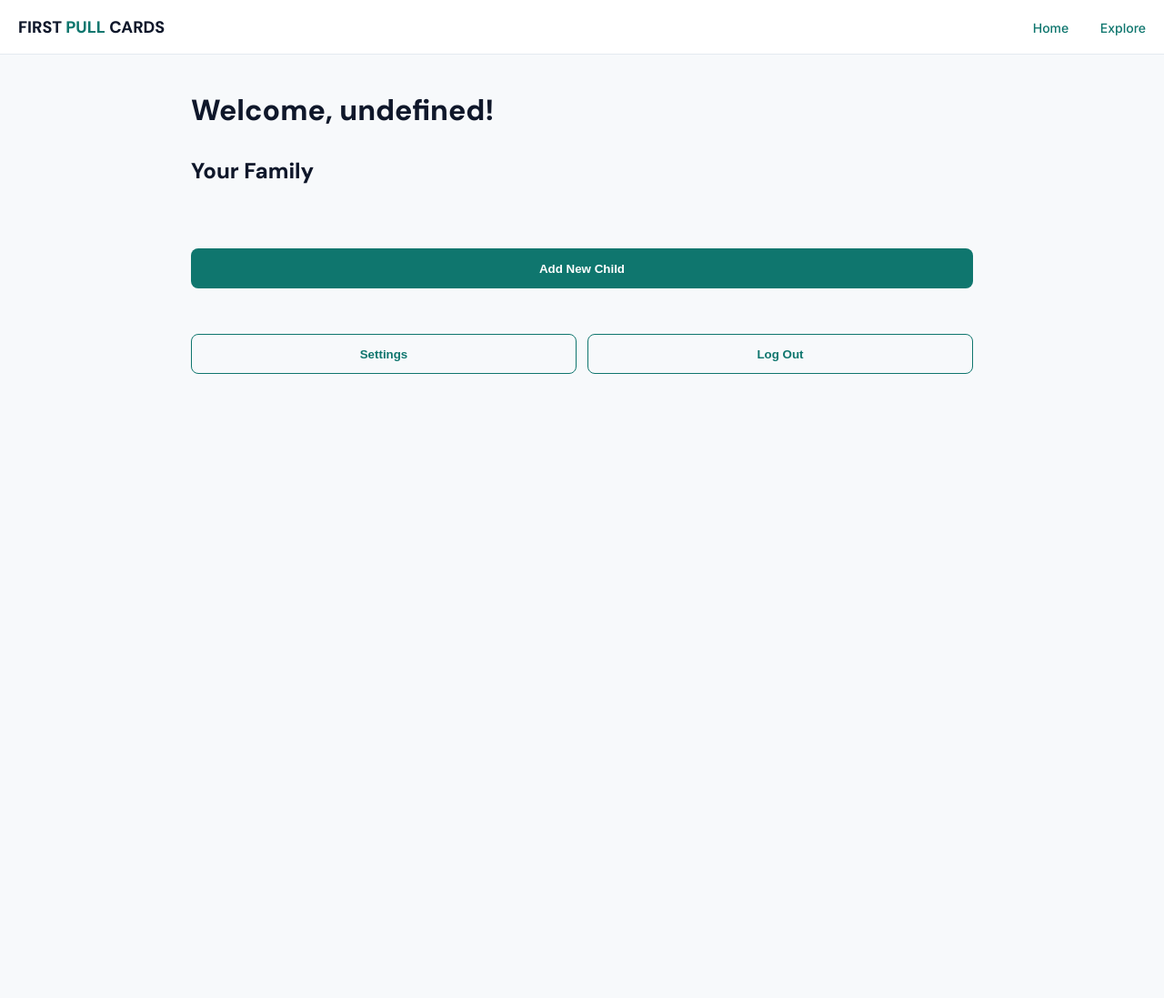
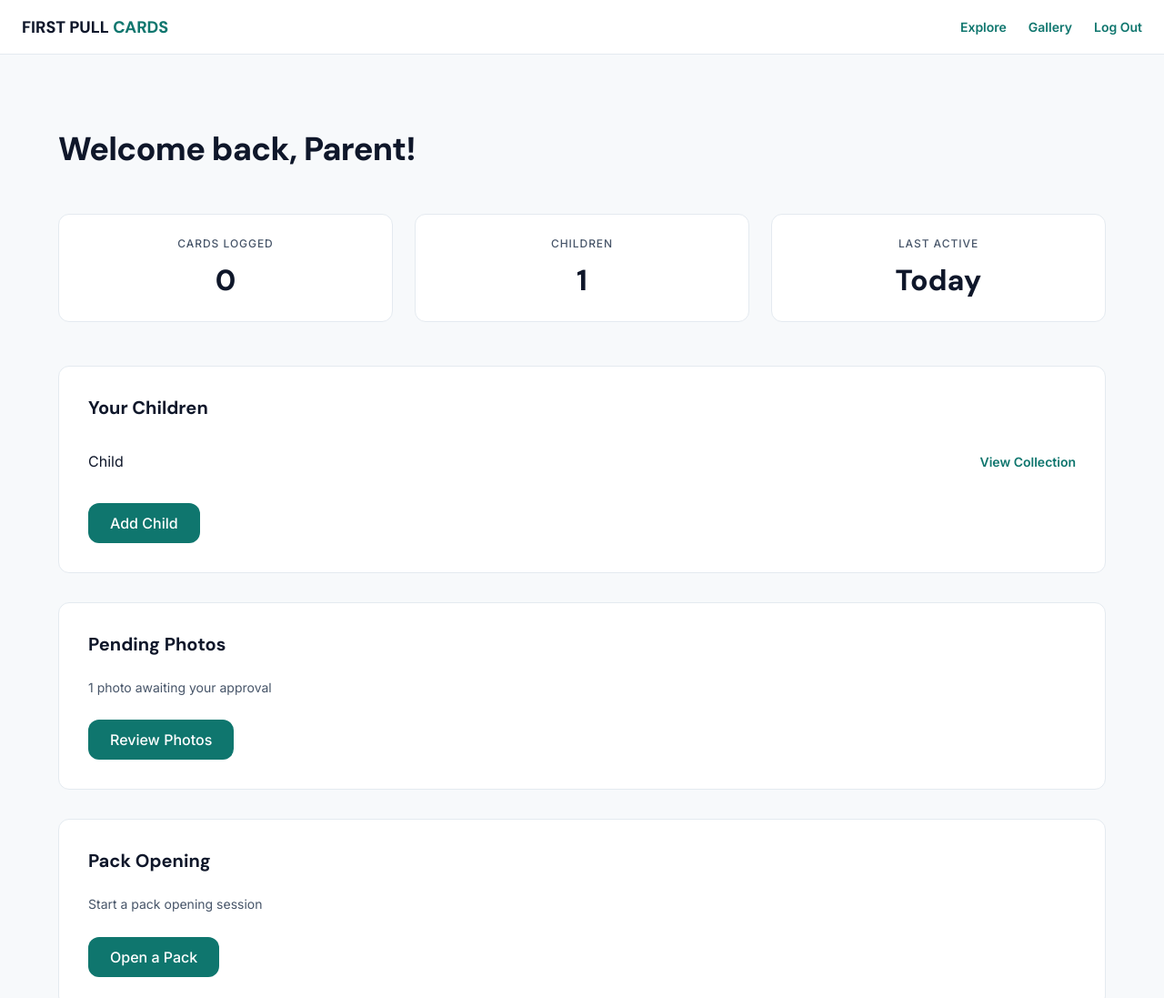
Before and after one commit to tobyriotte/fpc-demo, a plain HTML site: page dashboard/index.html in a window 1280 px wide. Shown: the top 1097 px of the page at 91% size. Before the commit the page ends 800 px from the top, so only its background shows below. Drawn offline with Linux system fonts and the light colour scheme.

Commit message:
Add dashboard/index.html

```diff
--- a/dashboard/index.html
+++ b/dashboard/index.html
@@ -3,93 +3,274 @@
 <head>
     <meta charset="UTF-8">
     <meta name="viewport" content="width=device-width, initial-scale=1.0">
-    <title>Dashboard - First Pull Cards</title>
-    <style>@import url('https://fonts.googleapis.com/css2?family=DM+Sans:opsz,wght@9..40,400;9..40,500;9..40,700;9..40,800&family=Inter:wght@400;500;600&display=swap');
-* {margin:0;padding:0;box-sizing:border-box;}
-body {background:#F7F9FB!important;font-family:'Inter',sans-serif!important;color:#0F172A;}
-header {background:#FFFFFF;border-bottom:1px solid #E4EAF0;padding:20px;position:sticky;top:0;z-index:100;height:60px;display:flex;align-items:center;justify-content:space-between;}
-.logo {font-family:'DM Sans',sans-serif;font-size:18px;font-weight:800;color:#0F172A;}
-.logo .pull {color:#0F766E;}
-header nav a {color:#0F766E;text-decoration:none;font-weight:500;margin-left:30px;font-size:14px;}
-header nav a:hover {color:#0D5F58;}
-.container {max-width:900px;margin:40px auto;padding:0 20px;}
-h1 {font-family:'DM Sans',sans-serif;font-size:32px;font-weight:800;margin-bottom:20px;}
-h2 {font-family:'DM Sans',sans-serif;font-size:24px;font-weight:800;margin:30px 0 20px 0;}
-.form-container {background:#FFFFFF;border:1px solid #E4EAF0;border-radius:8px;padding:32px;box-shadow:0 1px 3px rgba(0,0,0,0.08);}
-.form-group {margin-bottom:20px;}
-label {display:block;margin-bottom:8px;font-weight:500;font-size:14px;}
-input,select {width:100%;padding:12px 16px;border:1px solid #E4EAF0;border-radius:8px;font-size:16px;height:44px;}
-input:focus,select:focus {outline:none;border-color:#0F766E;box-shadow:0 0 0 3px rgba(15,118,110,0.12);}
-button {width:100%;padding:12px 28px;background:#0F766E;color:#FFFFFF;border:none;border-radius:8px;font-weight:700;height:44px;cursor:pointer;}
-button:hover {background:#0D5F58;}
-.error {color:#EF4444;font-size:12px;margin-top:4px;}
-.hidden {display:none;}
-.card {background:#FFFFFF;border:1px solid #E4EAF0;border-radius:12px;padding:16px;margin:16px 0;}
-.grid {display:grid;grid-template-columns:repeat(auto-fill,minmax(140px,1fr));gap:12px;margin:20px 0;}
-.card-tile {border:2px solid #E4EAF0;border-radius:6px;background:#F7F9FB;text-align:center;overflow:hidden;cursor:pointer;}
-.card-tile-image {background:#E4EAF0;height:140px;display:flex;align-items:center;justify-content:center;color:#94A3B8;font-size:12px;}
-.card-tile-info {padding:8px;font-size:12px;}
-.card-tile-name {font-weight:600;color:#0F172A;margin-bottom:4px;}
-.card-tile-team {color:#475569;font-size:11px;}
-.card-tile-price {color:#0F766E;font-weight:600;font-size:11px;margin-top:4px;}
-.rarity-badge {display:inline-block;background:#FFFBEB;border:1px solid #FDE68A;color:#F59E0B;padding:4px 8px;border-radius:6px;font-size:11px;font-weight:800;margin-top:4px;}
-.text-center {text-align:center;}
-.mb-20 {margin-bottom:20px;}
-a {color:#0F766E;text-decoration:none;}
-a:hover {text-decoration:underline;}
-.flex {display:flex;gap:12px;margin:12px 0;}
-.flex button {flex:1;}
-.btn-secondary {background:transparent;color:#0F766E;border:1px solid #0F766E;padding:12px 24px;border-radius:8px;font-weight:600;cursor:pointer;height:44px;width:100%;margin-bottom:12px;}
-.btn-secondary:hover {background:#F0FDFA;}
-.stats-grid {display:grid;grid-template-columns:repeat(auto-fit,minmax(200px,1fr));gap:16px;margin:20px 0;}
-.stat-card {background:#FFFFFF;border:1px solid #E4EAF0;border-radius:12px;padding:20px;text-align:center;}
-.stat-label {color:#475569;font-size:12px;font-weight:500;margin-bottom:8px;}
-.stat-value {font-family:'DM Sans',sans-serif;font-size:32px;font-weight:800;color:#0F172A;}</style>
+    <title>Parent Dashboard — First Pull Cards</title>
+    <style>
+        @import url('https://fonts.googleapis.com/css2?family=DM+Sans:opsz,wght@9..40,400;9..40,500;9..40,700;9..40,800&family=Inter:wght@400;500;600&display=swap');
+
+        * { margin: 0; padding: 0; box-sizing: border-box; }
+        html, body {
+            background: #F7F9FB !important;
+            font-family: 'Inter', sans-serif !important;
+            color: #0F172A;
+        }
+
+        nav {
+            background: #FFFFFF;
+            border-bottom: 1px solid #E4EAF0;
+            height: 60px;
+            position: sticky;
+            top: 0;
+            z-index: 100;
+            display: flex;
+            align-items: center;
+            padding: 0 24px;
+            justify-content: space-between;
+        }
+
+        nav .logo {
+            font-family: 'DM Sans', sans-serif;
+            font-size: 18px;
+            font-weight: 800;
+            text-decoration: none;
+            color: #0F172A;
+        }
+
+        nav .logo .teal { color: #0F766E; }
+
+        nav .nav-links {
+            display: flex;
+            gap: 24px;
+            align-items: center;
+        }
+
+        nav a {
+            text-decoration: none;
+            color: #0F766E;
+            font-weight: 600;
+            font-size: 14px;
+        }
+
+        .container {
+            max-width: 1200px;
+            margin: 0 auto;
+            padding: 80px 24px;
+        }
+
+        h1 {
+            font-family: 'DM Sans', sans-serif;
+            font-size: 36px;
+            font-weight: 800;
+            margin-bottom: 48px;
+            color: #0F172A;
+            letter-spacing: -0.02em;
+        }
+
+        h2 {
+            font-family: 'DM Sans', sans-serif;
+            font-size: 20px;
+            font-weight: 700;
+            margin-bottom: 24px;
+            color: #0F172A;
+        }
+
+        .stats-row {
+            display: grid;
+            grid-template-columns: repeat(auto-fit, minmax(200px, 1fr));
+            gap: 24px;
+            margin-bottom: 48px;
+        }
+
+        .stat-card {
+            background: #FFFFFF;
+            border: 1px solid #E4EAF0;
+            border-radius: 12px;
+            padding: 24px;
+            text-align: center;
+        }
+
+        .stat-label {
+            font-family: 'Inter', sans-serif;
+            font-size: 12px;
+            font-weight: 500;
+            color: #475569;
+            text-transform: uppercase;
+            letter-spacing: 0.08em;
+            margin-bottom: 12px;
+        }
+
+        .stat-value {
+            font-family: 'DM Sans', sans-serif;
+            font-size: 32px;
+            font-weight: 800;
+            color: #0F172A;
+        }
+
+        .section {
+            background: #FFFFFF;
+            border: 1px solid #E4EAF0;
+            border-radius: 12px;
+            padding: 32px;
+            margin-bottom: 32px;
+        }
+
+        .section-content {
+            font-family: 'Inter', sans-serif;
+            font-size: 14px;
+            color: #475569;
+            line-height: 1.6;
+            margin-bottom: 24px;
+        }
+
+        .children-list {
+            list-style: none;
+            padding: 0;
+        }
+
+        .children-list li {
+            padding: 12px 0;
+            border-bottom: 1px solid #E4EAF0;
+            display: flex;
+            justify-content: space-between;
+            align-items: center;
+        }
+
+        .children-list li:last-child {
+            border-bottom: none;
+        }
+
+        .btn-primary {
+            background: #0F766E;
+            color: #FFFFFF;
+            border: none;
+            border-radius: 12px;
+            padding: 12px 24px;
+            height: 44px;
+            font-family: 'Inter', sans-serif;
+            font-weight: 500;
+            font-size: 16px;
+            cursor: pointer;
+            text-decoration: none;
+            display: inline-flex;
+            align-items: center;
+            transition: background 0.2s;
+        }
+
+        .btn-primary:hover { background: #0D5F58; }
+
+        .btn-secondary {
+            background: transparent;
+            color: #0F766E;
+            border: 2px solid #0F766E;
+            border-radius: 12px;
+            padding: 10px 22px;
+            height: 44px;
+            font-family: 'Inter', sans-serif;
+            font-weight: 500;
+            font-size: 14px;
+            cursor: pointer;
+            text-decoration: none;
+            display: inline-flex;
+            align-items: center;
+            transition: background 0.2s;
+        }
+
+        .btn-secondary:hover { background: #F0FDFA; }
+
+        .link {
+            color: #0F766E;
+            text-decoration: none;
+            font-weight: 600;
+            font-size: 14px;
+        }
+
+        footer {
+            background: #FFFFFF;
+            border-top: 1px solid #E4EAF0;
+            padding: 32px 24px;
+            text-align: center;
+            color: #64748B;
+            font-family: 'Inter', sans-serif;
+            font-size: 14px;
+        }
+    </style>
 </head>
 <body>
-    <header>
-        <div class="logo">FIRST <span class="pull">PULL</span> CARDS</div>
-        <nav>
-            <a href="../index.html">Home</a>
+    <nav>
+        <a href="../index.html" class="logo">FIRST PULL <span class="teal">CARDS</span></a>
+        <div class="nav-links">
             <a href="../explore/index.html">Explore</a>
-            <span id="userEmail" style="color:#0F766E;font-size:14px;"></span>
-        </nav>
-    </header>
+            <a href="../gallery.html">Gallery</a>
+            <a href="../login.html" onclick="logout();">Log Out</a>
+        </div>
+    </nav>
+
     <div class="container">
-        <h1 id="greeting"></h1>
-        <h2>Your Family</h2>
-        <div id="childrenGrid" class="grid" style="grid-template-columns:repeat(auto-fill,minmax(220px,1fr));gap:16px;"></div>
-        <button onclick="window.location.href='add-child.html'" style="margin:30px 0 20px;">Add New Child</button>
-        <div style="display:flex;gap:12px;margin:30px 0;">
-            <button class="btn-secondary" onclick="window.location.href='settings.html'">Settings</button>
-            <button class="btn-secondary" onclick="logout()">Log Out</button>
+        <h1 id="heading">Parent Dashboard</h1>
+
+        <div class="stats-row">
+            <div class="stat-card">
+                <div class="stat-label">Cards Logged</div>
+                <div class="stat-value" id="cardsCount">0</div>
+            </div>
+            <div class="stat-card">
+                <div class="stat-label">Children</div>
+                <div class="stat-value" id="childrenCount">1</div>
+            </div>
+            <div class="stat-card">
+                <div class="stat-label">Last Active</div>
+                <div class="stat-value">Today</div>
+            </div>
+        </div>
+
+        <div class="section">
+            <h2>Your Children</h2>
+            <ul class="children-list" id="childrenList"></ul>
+            <button class="btn-primary" onclick="window.location.href = 'add-child.html'" style="margin-top: 24px;">Add Child</button>
+        </div>
+
+        <div class="section">
+            <h2>Pending Photos</h2>
+            <div class="section-content">1 photo awaiting your approval</div>
+            <button class="btn-primary" onclick="window.location.href = 'gallery.html'">Review Photos</button>
+        </div>
+
+        <div class="section">
+            <h2>Pack Opening</h2>
+            <div class="section-content">Start a pack opening session</div>
+            <button class="btn-primary" onclick="window.location.href = '../open/index.html'">Open a Pack</button>
+        </div>
+
+        <div style="display: flex; gap: 12px; justify-content: center; margin-top: 48px;">
+            <a href="settings.html" class="btn-secondary">Settings</a>
+            <button class="btn-secondary" onclick="logout();">Log Out</button>
         </div>
     </div>
+
+    <footer>
+        2026 First Pull Cards. Pilot program.
+    </footer>
+
     <script>
-        const family=JSON.parse(sessionStorage.getItem('fpc_family')||'{}');
-        const collection=JSON.parse(sessionStorage.getItem('fpc_collection')||'[]');
+        const family = JSON.parse(sessionStorage.getItem('fpc_family') || '{}');
+        const collection = JSON.parse(sessionStorage.getItem('fpc_collection') || '[]');
 
-        document.getElementById('greeting').textContent='Welcome, '+family.parentName+'!';
-        document.getElementById('userEmail').textContent=family.email;
+        document.getElementById('heading').textContent = `Welcome back, ${family.parentName || 'Parent'}!`;
+        document.getElementById('cardsCount').textContent = collection.length;
+        document.getElementById('childrenCount').textContent = (family.children || []).length || '1';
 
-        const grid=document.getElementById('childrenGrid');
-        (family.children||[]).forEach((child,idx)=>{
-            const div=document.createElement('div');
-            div.className='card';
-            div.style.cursor='pointer';
-            div.innerHTML=`
-                <div style="font-size:16px;font-weight:600;margin-bottom:12px;">👦 ${child}</div>
-                <div style="font-size:12px;color:#475569;margin-bottom:16px;">Pulled: ${collection.length} cards</div>
-                <button class="btn-secondary" onclick="window.location.href='../open/collection.html'">View Collection</button>
+        const childrenList = document.getElementById('childrenList');
+        (family.children || ['Child']).forEach(child => {
+            const li = document.createElement('li');
+            li.innerHTML = `
+                <span>${child}</span>
+                <a href="../open/collection.html" class="link">View Collection</a>
             `;
-            grid.appendChild(div);
+            childrenList.appendChild(li);
         });
 
-        function logout(){
-            if(confirm('Log out?')){
-                sessionStorage.clear();
-                window.location.href='../index.html';
-            }
+        function logout() {
+            sessionStorage.clear();
+            window.location.href = '../index.html';
         }
     </script>
 </body>
```
